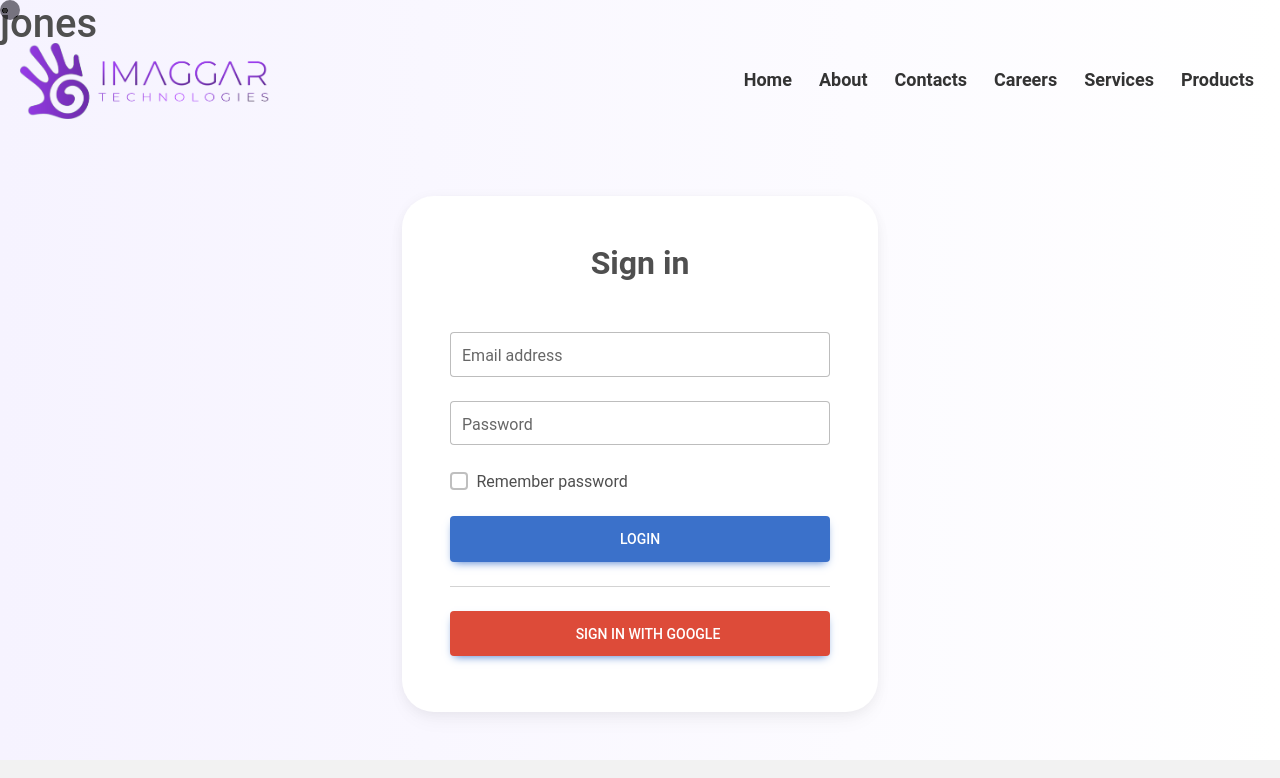
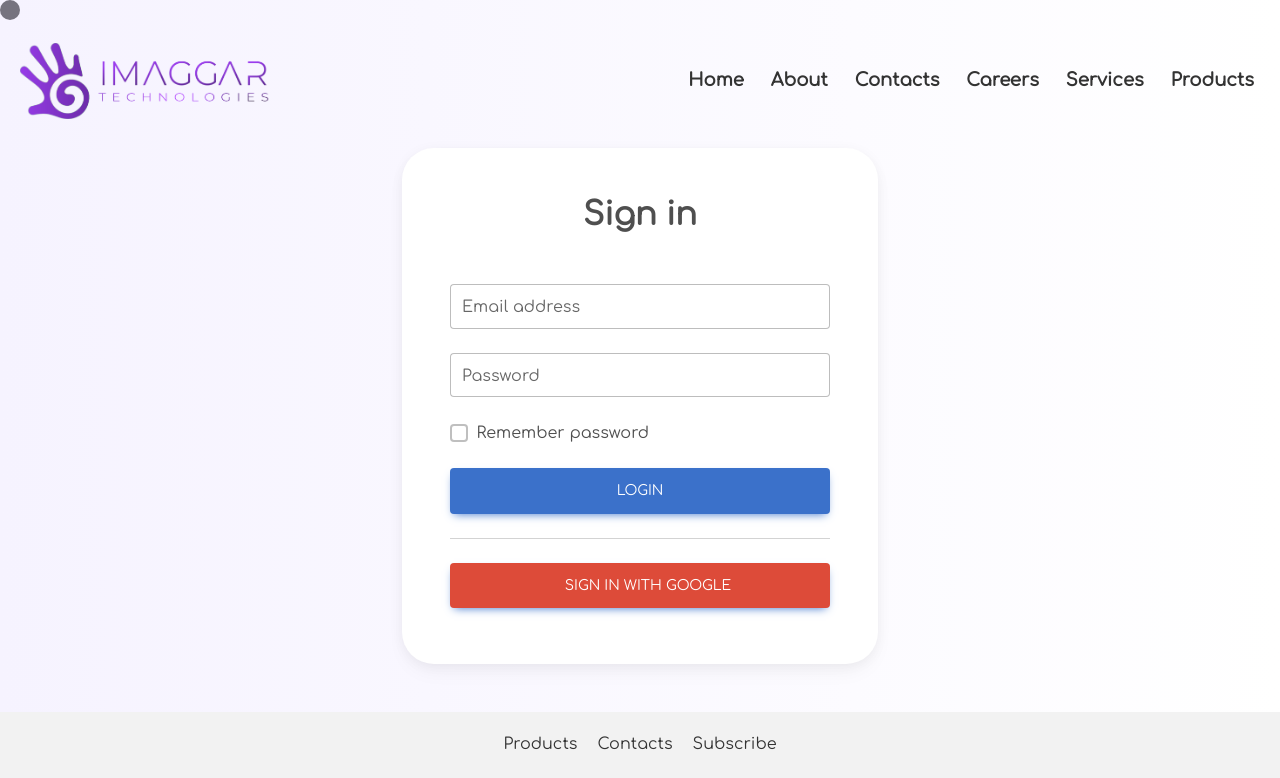
Before and after one commit to Raptor-imaggar/ImaggarSite, a React (Create React App) app: page /login in a window 1280 px wide. Shown: the top 778 px of the page. Built offline with nearby package versions, Linux system fonts and the light colour scheme.

Commit message:
font commited

```diff
--- a/src/App.css
+++ b/src/App.css
@@ -4,7 +4,7 @@
 
 .App {
   text-align: center;
-  font-family: 'Comfortaa', cursive;
+  !important font-family: 'Comfortaa', cursive;
 }
 .App-logo {
   height: 40vmin;
--- a/src/App.js
+++ b/src/App.js
@@ -35,7 +35,7 @@
   return (
     <Router>
       <CustomCursor />
-      <h1>jones</h1>
+
       <div className="app">
       <NotificationBar />
         <Header />
--- a/src/index.css
+++ b/src/index.css
@@ -10,7 +10,8 @@
 }
 
 body {
-  font-family: 'Comfortaa', cursive;
+  font-family: 'Comfortaa', cursive !important;
+
   background: linear-gradient(90deg, #f6f3ff 0%, #ffffff 100%);
   position: relative;
   cursor: none;
```
